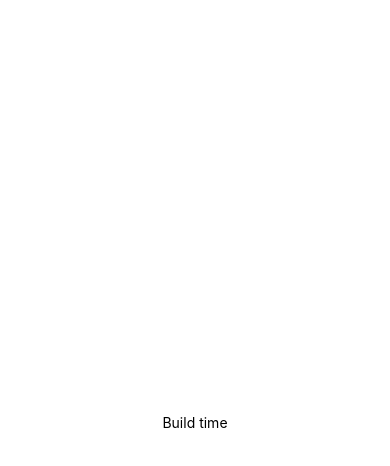
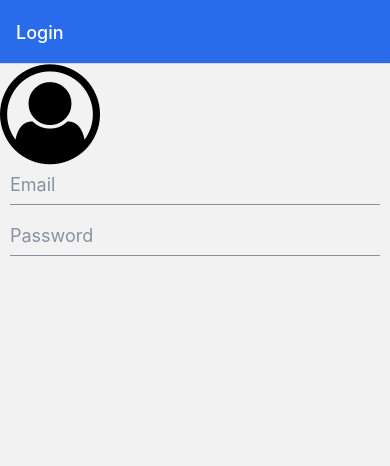
Before and after one commit to pasztor-andras/ChatApp, a React Native app: screen / in a window 390 px wide. Shown: the top 466 px of the page. Built offline with nearby package versions, Linux system fonts and the light colour scheme.

Commit message:
create login screen

```diff
--- a/App.js
+++ b/App.js
@@ -1,14 +1,24 @@
 import { StatusBar } from "expo-status-bar";
 import { StyleSheet, Text, View } from "react-native";
 import { NavigationContainer } from "@react-navigation/native";
+import { createNativeStackNavigator } from '@react-navigation/native-stack';
+import LoginScreen from "./screens/LoginScreen";
+
+const Stack = createNativeStackNavigator();
+
+
+const globalScreenOptions = {
+  headerStyle: { backgroundColor: "#2a6bec" },
+  headerTitleStyle: { color: "#fff" },
+  headerTintColor: "#fff"
+}
 
 export default function App() {
   return (
     <NavigationContainer>
-      <View style={styles.container}>
-        <Text>Build time</Text>
-        <StatusBar style="auto" />
-      </View>
+      <Stack.Navigator screenOptions={globalScreenOptions}>
+        <Stack.Screen name="Login" component={LoginScreen} />
+      </Stack.Navigator>
     </NavigationContainer>
   );
 }
--- a/package.json
+++ b/package.json
@@ -17,6 +17,7 @@
     "react": "17.0.1",
     "react-dom": "17.0.1",
     "react-native": "0.64.3",
+    "react-native-elements": "^3.4.2",
     "react-native-safe-area-context": "3.3.2",
     "react-native-screens": "~3.10.1",
     "react-native-web": "0.17.1"
--- a/screens/LoginScreen.js
+++ b/screens/LoginScreen.js
@@ -0,0 +1,24 @@
+import React from "react";
+import { View, Text, StyleSheet } from "react-native";
+import { StatusBar } from "expo-status-bar";
+import { FontAwesome } from "@expo/vector-icons";
+import { Button, Input } from "react-native-elements";
+
+const LoginScreen = () => {
+  return (
+    <View>
+      <StatusBar style="light"></StatusBar>
+      <FontAwesome name="user-circle-o" size={100} color="black" />
+      <View style={styles.inputContainer}>
+        <Input placeholder="Email" autofocus type="email"/>
+        <Input placeholder="Password" secureTextEntry type="password"/>
+      </View>
+    </View>
+  );
+};
+
+export default LoginScreen;
+
+const styles = StyleSheet.create({
+  inputContainer: {},
+});
```
Also changed, not shown: 1 other file (tests, documents, lock files or other folders).
